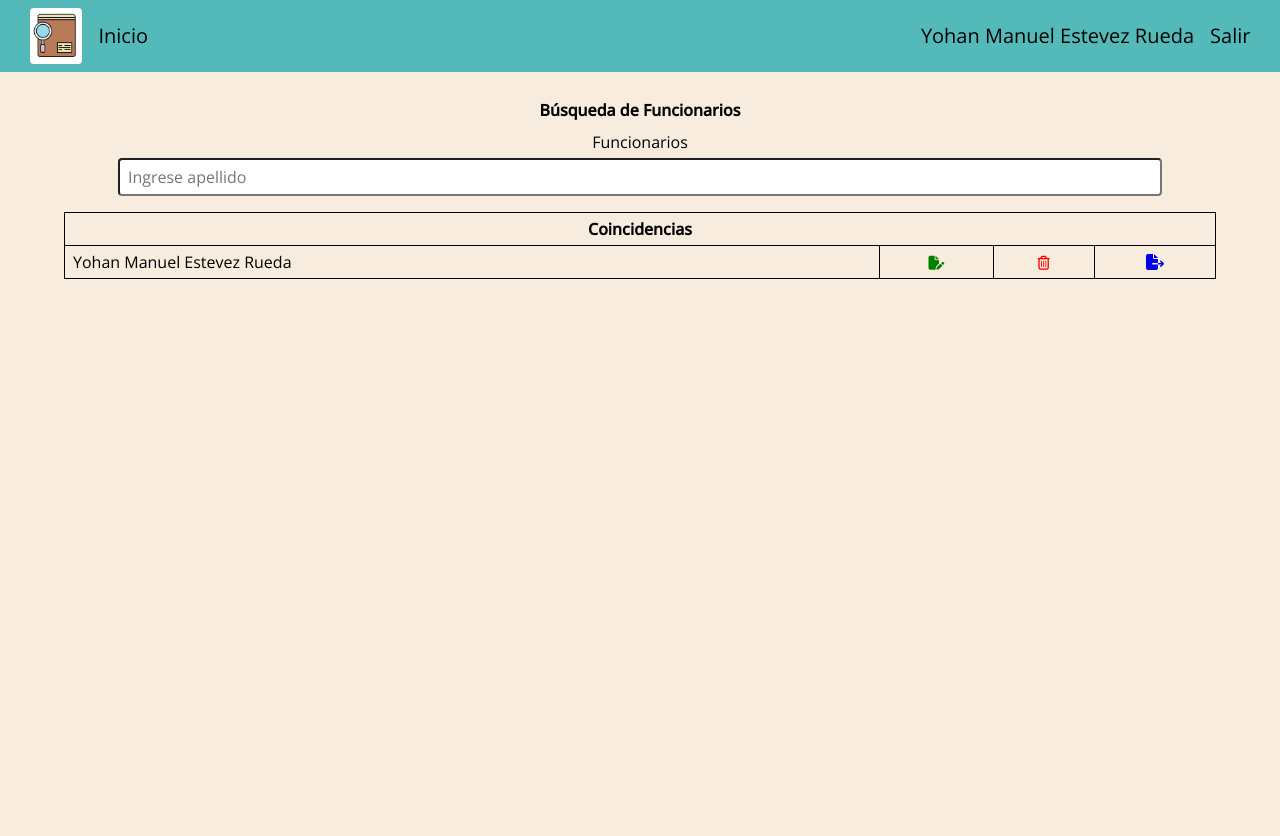
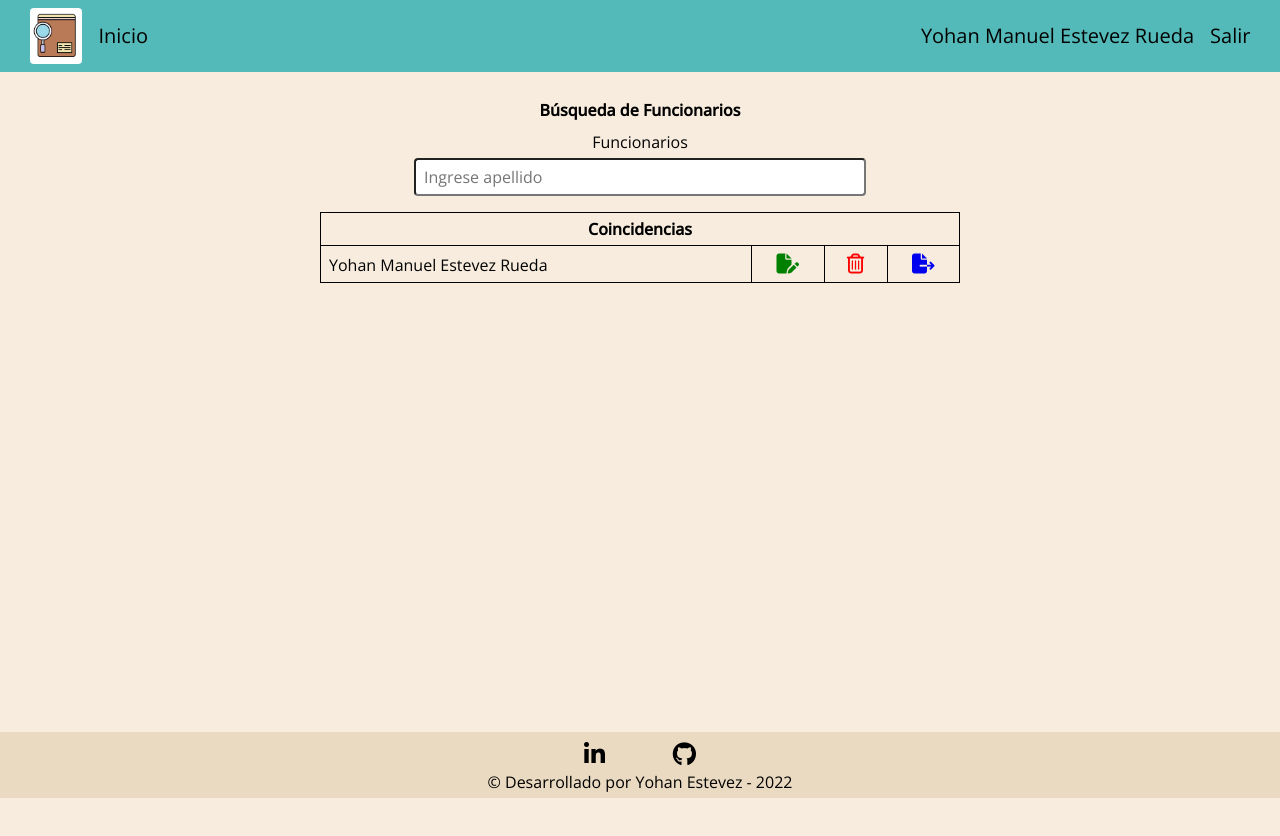
Before and after one commit to estevezruedayohan/evidencia, a plain HTML site: page screens/busqueda-funcionario.html in a window 1280 px wide. After the commit the page ends 800 px from the top, so only its background shows below. Drawn offline with nearby package versions, Linux system fonts and the light colour scheme.

Commit message:
Busqueda.html y footer estilizados

```diff
--- a/css/busqueda.css
+++ b/css/busqueda.css
@@ -9,6 +9,7 @@
 
 .buscar__funcionario{
     border-radius: 4px;
+    font-size: var(--sm);
     margin-bottom: 1rem;
     padding: 0.5rem;
     width: 80%;
@@ -16,6 +17,7 @@
 
 .tabla__result__funcionario{
     width: 90%;
+    font-size: var(--sm);
 }
 
 .tabla__result__funcionario th, tr, td{
@@ -27,12 +29,9 @@
     font-weight: bold;
 }
 
-.tabla__result__funcionario td{
-    padding: 0.5rem;
-}
-
 .td__icono{
     text-align: center;
+    font-size: var(--sm);
 }
 
 .fa-file-pen{
@@ -42,3 +41,32 @@
 .fa-trash-can{
     color: red
 }
+
+@media screen and (min-width: 1024px) {
+    .buscar__funcionario{
+        width: calc(60% - 1rem);
+        font-size: var(--md);
+    }
+
+    .tabla__result__funcionario{
+        width: 60%;
+        font-size: var(--md);
+
+    }
+    .td__icono{
+        font-size: var(--md);
+    }
+}
+
+@media screen and (min-width: 1280px) {
+    .buscar__funcionario{
+        width: calc(35% - 1rem);
+    }
+
+    .tabla__result__funcionario{
+        width: 50%;
+    }
+    .td__icono{
+        font-size: var(--lg);
+    }
+}
--- /dev/null
+++ b/css/footer.css
@@ -0,0 +1,49 @@
+.footer{
+    background: var(--medium-light);
+    color: var(--black);
+    justify-content: center;
+    margin: 0 auto;
+    padding: 0.1rem 0.1rem 0.5rem;
+    text-align: center;
+    width: calc(100% - 0.2rem);
+}
+
+.footer-redes{
+    display: flex;
+    align-items: center;
+    justify-content: space-between;
+    margin: 0.75rem auto;
+    width: 7rem;
+}
+
+.footer-red-icon{
+    color: var(--black);
+    font-size: var(--sm);
+}
+
+.footer__copyright{
+    font-size: var(--sm);
+}
+
+@media screen and (min-width: 1024px) {
+    .footer{
+        margin: auto;
+        padding: 0.5rem 2.5rem 1rem;
+        width: calc(100% - 5rem);
+    }
+    .footer-red-icon{
+        font-size: var(--md);
+    }
+
+    .footer__copyright{
+        font-size: var(--md);
+    }
+}
+
+@media screen and (min-width: 1280px) {
+    .footer{
+        margin: 0 auto;
+        padding: 0.1rem 2.5rem 0.5rem;
+        width: calc(100% - 5rem);
+    }
+}
--- a/css/style.css
+++ b/css/style.css
@@ -10,7 +10,20 @@ body{
     border-radius: 4px;
     display: flex;
     flex-direction: column;
-    height: calc(100vh - 150px);
-    margin: 30px 0px 120px;
+    height: calc(100vh - 12.15rem);
+    margin: 30px 0px;
     width: 100%;
 }
+
+@media screen and (min-width: 1024px) {
+    .container{
+        height: calc(100vh - 13rem);
+    }
+}
+
+
+@media screen and (min-width: 1280px) {
+    .container{
+        height: calc(100vh - 12.5rem);
+    }
+}
--- a/screens/busqueda-funcionario.html
+++ b/screens/busqueda-funcionario.html
@@ -14,6 +14,7 @@
     <link rel="stylesheet" href="../css/style.css">
     <link rel="stylesheet" href="../css/menu.css">
     <link rel="stylesheet" href="../css/busqueda.css">
+    <link rel="stylesheet" href="../css/footer.css">
     <script src="https://kit.fontawesome.com/a4c716146a.js" crossorigin="anonymous"></script>
     <title>Evidencia V1.0</title>
 </head>
@@ -50,12 +51,12 @@
                     <td>Yohan Manuel Estevez Rueda</td>
                     <td class="td__icono">
                         <a href="#" class="link__agregar__comentario">
-                            <span class="span-icono"><i class="fa-solid fa-file-pen fa-sm"></i></span>
+                            <span class="span-icono"><i class="fa-solid fa-file-pen"></i></span>
                         </a>
                     </td>
                     <td class="td__icono">
                         <a href="#" class="link__generar__resumen">
-                            <span class="span-icono"><i class="fa-regular fa-trash-can fa-sm"></i></span>
+                            <span class="span-icono"><i class="fa-regular fa-trash-can"></i></span>
                         </a>
                     </td>
                     <td class="td__icono">
@@ -72,5 +73,12 @@
         </table>
 
     </main>
+    <footer class="footer">
+        <div class="footer-redes">
+            <a href="https://www.linkedin.com/in/yohan-estevez-rueda" target="_blank" class="footer-redes-link"><span class="footer-red-icon red1"><i class="fa-brands fa-linkedin-in fa-xl"> </i></span></a>
+            <a href="https://github.com/estevezruedayohan" target="_blank" class="footer-redes-link"><span class="footer-red-icon"><i class="fa-brands fa-github fa-xl"> </i></span></a>
+        </div>
+        <p class="footer__copyright">&copy; Desarrollado por Yohan Estevez - 2022</p>
+    </footer>
 </body>
 </html>
```
